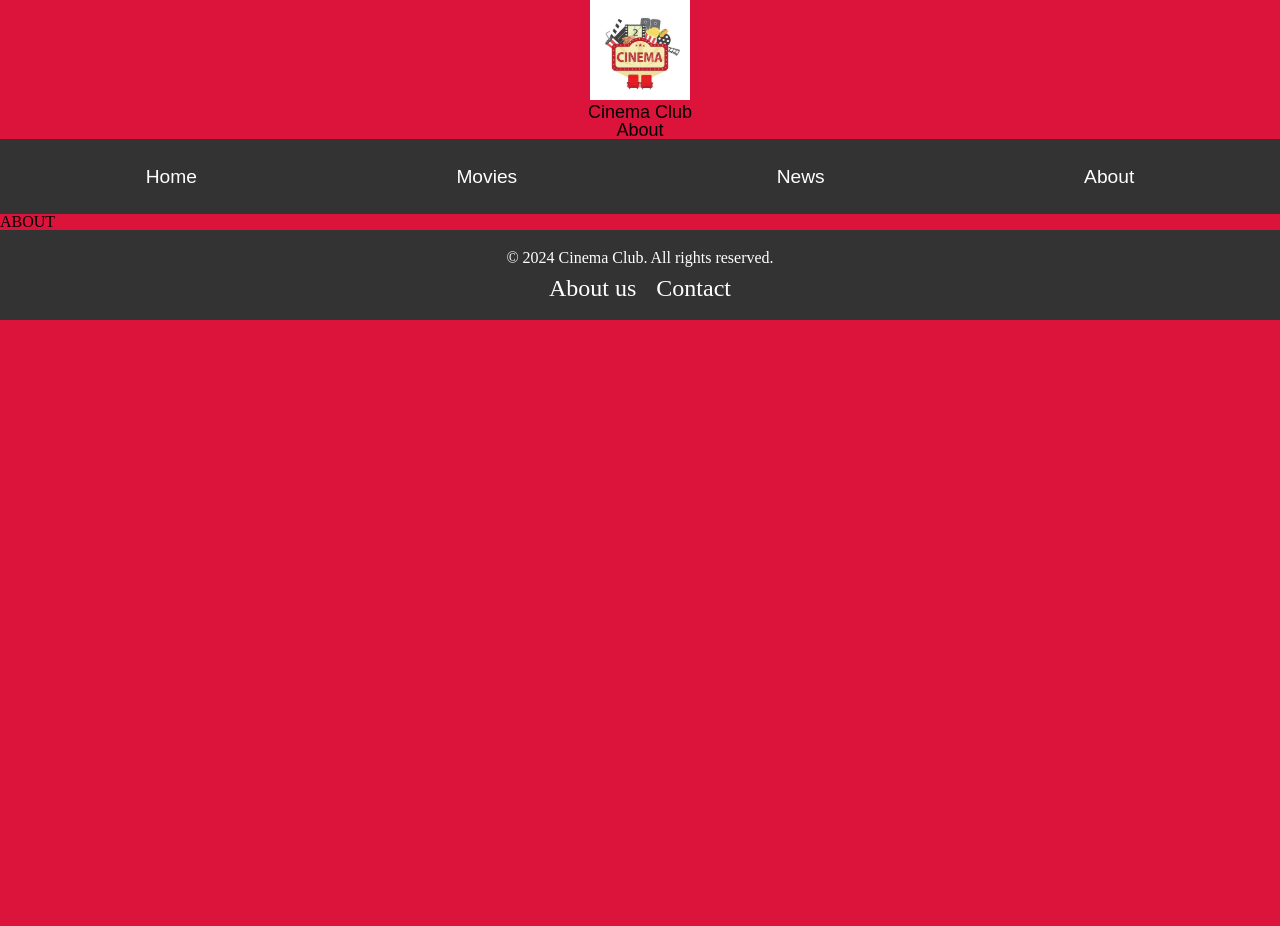
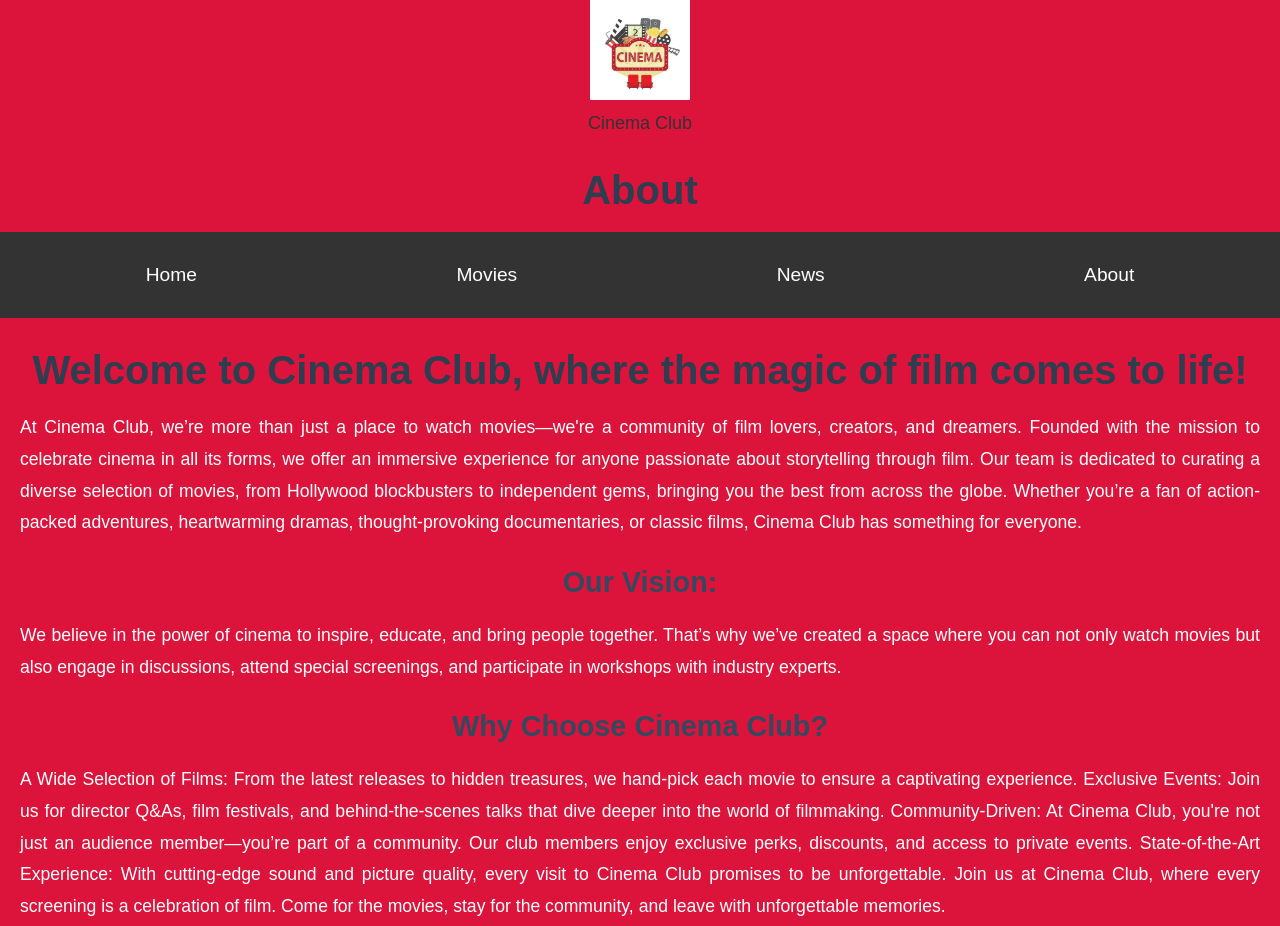
Before and after one commit to Pablo-Andrada/FullStackProyect, a website: page front/pages/about.html in a window 1280 px wide. Shown: the top 926 px of the page. Before the commit the page ends 800 px from the top, so only its background shows below. Drawn offline with Linux system fonts and the light colour scheme.

Commit message:
working in About page

```diff
--- a/front/pages/about.html
+++ b/front/pages/about.html
@@ -5,6 +5,7 @@
     <meta name="viewport" content="width=device-width, initial-scale=1.0">
     <link rel="stylesheet" href="../styles/reset.css">
     <link rel="stylesheet" href="../styles/index.css">
+    <link rel="stylesheet" href="../styles/style.css">
     <title>Cinema Club</title>
 </head>
 <body>
@@ -23,6 +24,26 @@
                 <li><a href="./about.html">About</a></li>
               </ul>
     </header>
+    <h2>Welcome to Cinema Club, where the magic of film comes to life!</h2>
+
+    <p>At Cinema Club, we’re more than just a place to watch movies—we're a community of film lovers, creators, and dreamers. Founded with the mission to celebrate cinema in all its forms, we offer an immersive experience for anyone passionate about storytelling through film.
+
+    Our team is dedicated to curating a diverse selection of movies, from Hollywood blockbusters to independent gems, bringing you the best from across the globe. Whether you’re a fan of action-packed adventures, heartwarming dramas, thought-provoking documentaries, or classic films, Cinema Club has something for everyone.
+    </p>
+    <h3>Our Vision:</h3>
+    <p>
+    We believe in the power of cinema to inspire, educate, and bring people together. That’s why we’ve created a space where you can not only watch movies but also engage in discussions, attend special screenings, and participate in workshops with industry experts.</p>
+
+    <h3>Why Choose Cinema Club?</h3>
+    <p>A Wide Selection of Films: From the latest releases to hidden treasures, we hand-pick each movie to ensure a captivating experience.
+    Exclusive Events: Join us for director Q&As, film festivals, and behind-the-scenes talks that dive deeper into the world of filmmaking.
+    Community-Driven: At Cinema Club, you're not just an audience member—you’re part of a community. Our club members enjoy exclusive perks, discounts, and access to private events.
+    State-of-the-Art Experience: With cutting-edge sound and picture quality, every visit to Cinema Club promises to be unforgettable.
+    Join us at Cinema Club, where every screening is a celebration of film. Come for the movies, stay for the community, and leave with unforgettable memories.
+    </p>
+
+
+
     <p>ABOUT</p>
     <footer>
       <div class="footer-content">
--- /dev/null
+++ b/front/styles/style.css
@@ -0,0 +1,49 @@
+/* Estilo general de la página */
+body {
+    font-family: 'Arial', sans-serif;
+    line-height: 1.6;
+    color: #333;
+    background-color: crimson;
+    margin: 0;
+    padding: 0;
+}
+
+/* Estilo para los títulos principales */
+h2 {
+    font-size: 2.5rem;
+    color: #2c3e50;
+    text-align: center;
+    margin-top: 20px;
+    margin-bottom: 10px;
+    font-weight: 700;
+}
+
+/* Estilo para los subtítulos */
+h3 {
+    font-size: 1.8rem;
+    color: #34495e;
+    margin-top: 20px;
+    margin-bottom: 15px;
+    text-align: center;
+    font-weight: 600;
+}
+
+/* Estilo para los párrafos */
+p {
+    font-size: 1.1rem;
+    color: #ffffff;
+    text-align: justify;
+    margin: 10px 20px;
+    line-height: 1.8;
+}
+
+/* Estilo para los enlaces */
+a {
+    color: #3498db;
+    text-decoration: none;
+}
+
+a:hover {
+    color: #2980b9;
+    text-decoration: underline;
+}
```
Also changed, not shown: front/pages/movies.html (+1 -0 lines).
